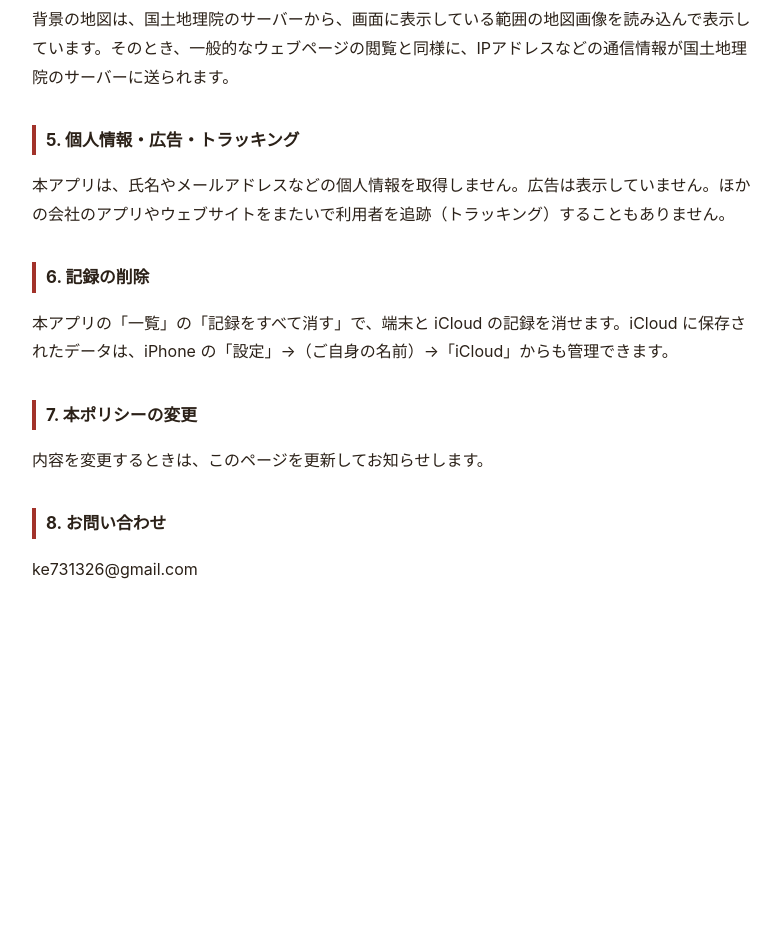
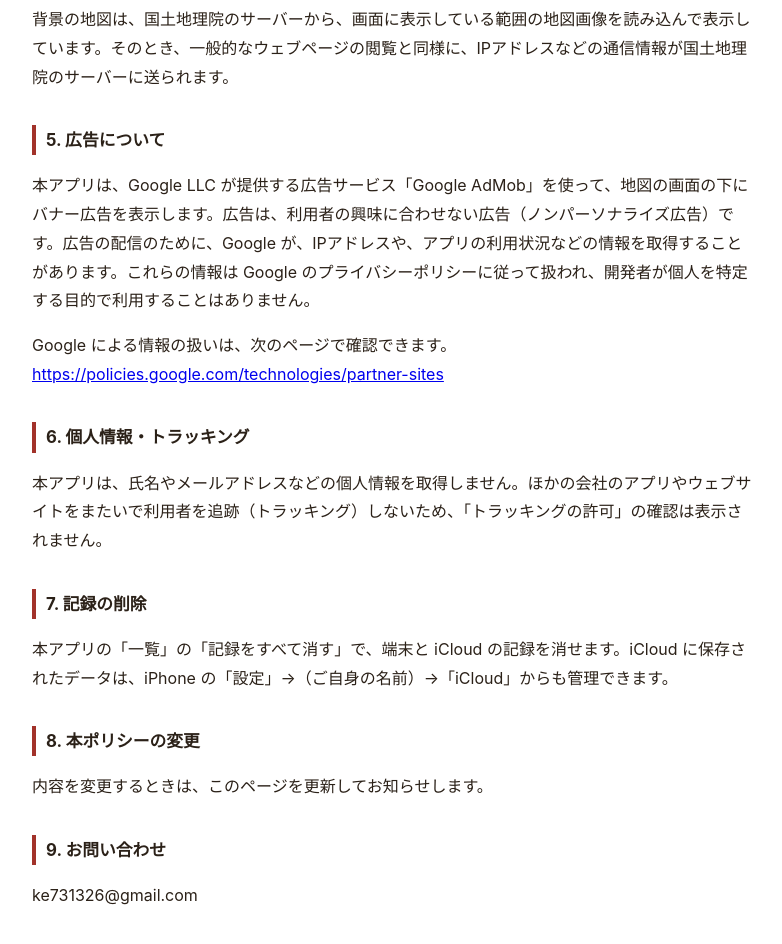
Before and after one commit to keigosmile/apps-policy, a plain HTML site: page nanhan/privacy.html in a window 1280 px wide. Shown: the part 800-1744 px from the top of the page, without its empty margins (248-1030 px from the left). Before the commit the page ends 1455 px from the top, so only its background shows below. Drawn offline with Linux system fonts and the light colour scheme.

Commit message:
ここは何藩？：広告（AdMob）の説明をプライバシーポリシーに追加
Co-Authored-By: Claude Opus 5.5 <noreply@anthropic.com>
Claude-Session: https://claude.ai/code/session_01XXVZTrvThvewcTJbvPymUN

```diff
--- a/nanhan/privacy.html
+++ b/nanhan/privacy.html
@@ -28,16 +28,21 @@
 <h2>4. 地図</h2>
 <p>背景の地図は、国土地理院のサーバーから、画面に表示している範囲の地図画像を読み込んで表示しています。そのとき、一般的なウェブページの閲覧と同様に、IPアドレスなどの通信情報が国土地理院のサーバーに送られます。</p>
 
-<h2>5. 個人情報・広告・トラッキング</h2>
-<p>本アプリは、氏名やメールアドレスなどの個人情報を取得しません。広告は表示していません。ほかの会社のアプリやウェブサイトをまたいで利用者を追跡（トラッキング）することもありません。</p>
+<h2>5. 広告について</h2>
+<p>本アプリは、Google LLC が提供する広告サービス「Google AdMob」を使って、地図の画面の下にバナー広告を表示します。広告は、利用者の興味に合わせない広告（ノンパーソナライズ広告）です。広告の配信のために、Google が、IPアドレスや、アプリの利用状況などの情報を取得することがあります。これらの情報は Google のプライバシーポリシーに従って扱われ、開発者が個人を特定する目的で利用することはありません。</p>
+<p>Google による情報の扱いは、次のページで確認できます。<br>
+<a href="https://policies.google.com/technologies/partner-sites">https://policies.google.com/technologies/partner-sites</a></p>
 
-<h2>6. 記録の削除</h2>
+<h2>6. 個人情報・トラッキング</h2>
+<p>本アプリは、氏名やメールアドレスなどの個人情報を取得しません。ほかの会社のアプリやウェブサイトをまたいで利用者を追跡（トラッキング）しないため、「トラッキングの許可」の確認は表示されません。</p>
+
+<h2>7. 記録の削除</h2>
 <p>本アプリの「一覧」の「記録をすべて消す」で、端末と iCloud の記録を消せます。iCloud に保存されたデータは、iPhone の「設定」→（ご自身の名前）→「iCloud」からも管理できます。</p>
 
-<h2>7. 本ポリシーの変更</h2>
+<h2>8. 本ポリシーの変更</h2>
 <p>内容を変更するときは、このページを更新してお知らせします。</p>
 
-<h2>8. お問い合わせ</h2>
+<h2>9. お問い合わせ</h2>
 <p>ke731326@gmail.com</p>
 </body>
 </html>
```
